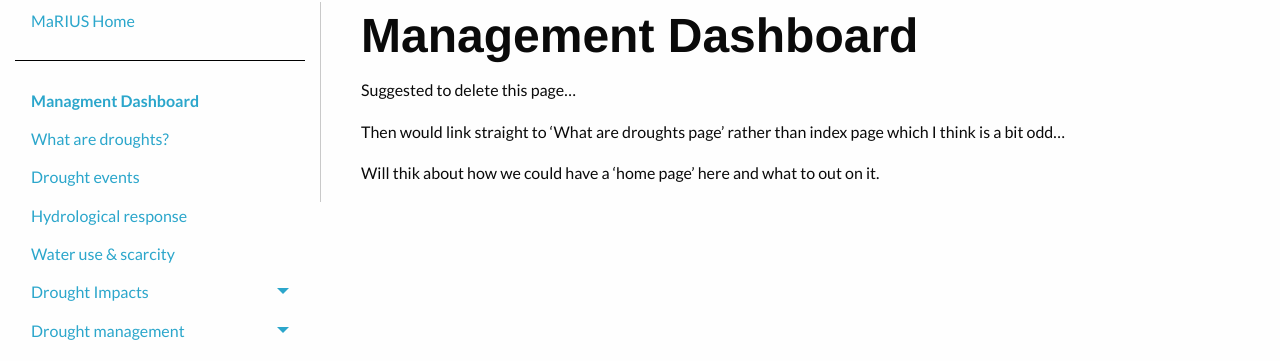
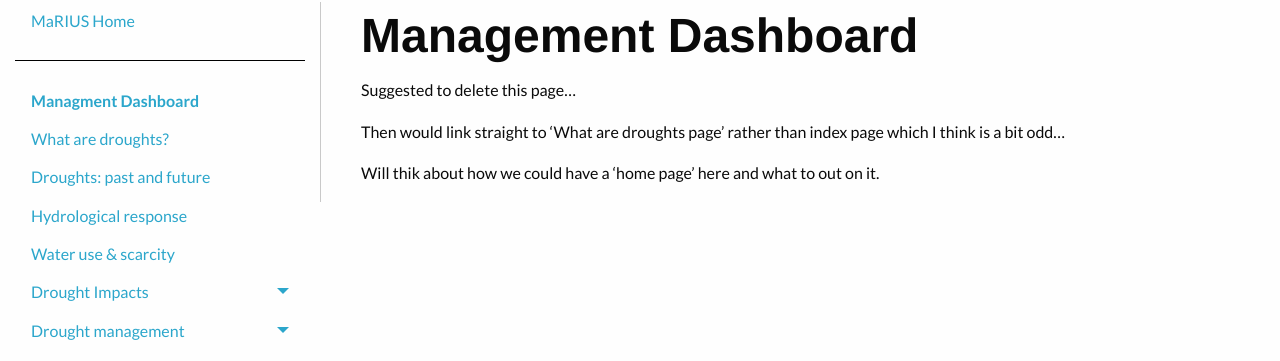
Before and after one commit to VictoriaJJ/mariusdroughtproject.org, a Jekyll site: the page built from _pages/dashboard/management/index.md, in a window 1280 px wide. Shown: the part 98-459 px from the top of the page. Built offline with Jekyll 4.4.1, drawn with Linux system fonts in a browser that asks for light colours.

Commit message:
Updated page title on navigation panel.

```diff
--- a/_includes/nav_management.html
+++ b/_includes/nav_management.html
@@ -6,7 +6,7 @@
     <li><a href="{{ site.management_url }}/"><b>Managment Dashboard</b></a></li>
 
     <li><a href="{{ site.management_url }}/what_are_droughts/">What are droughts?</a></li>
-    <li><a href="{{ site.management_url }}/drought_events_past_future/">Drought events</a></li>
+    <li><a href="{{ site.management_url }}/drought_events_past_future/">Droughts: past and future</a></li>
     <li><a href="{{ site.management_url }}/hydrological_response/">Hydrological response</a></li>
     <li><a href="{{ site.management_url }}/water_use_scarcity/">Water use &amp; scarcity</a></li>
     <li>
```
